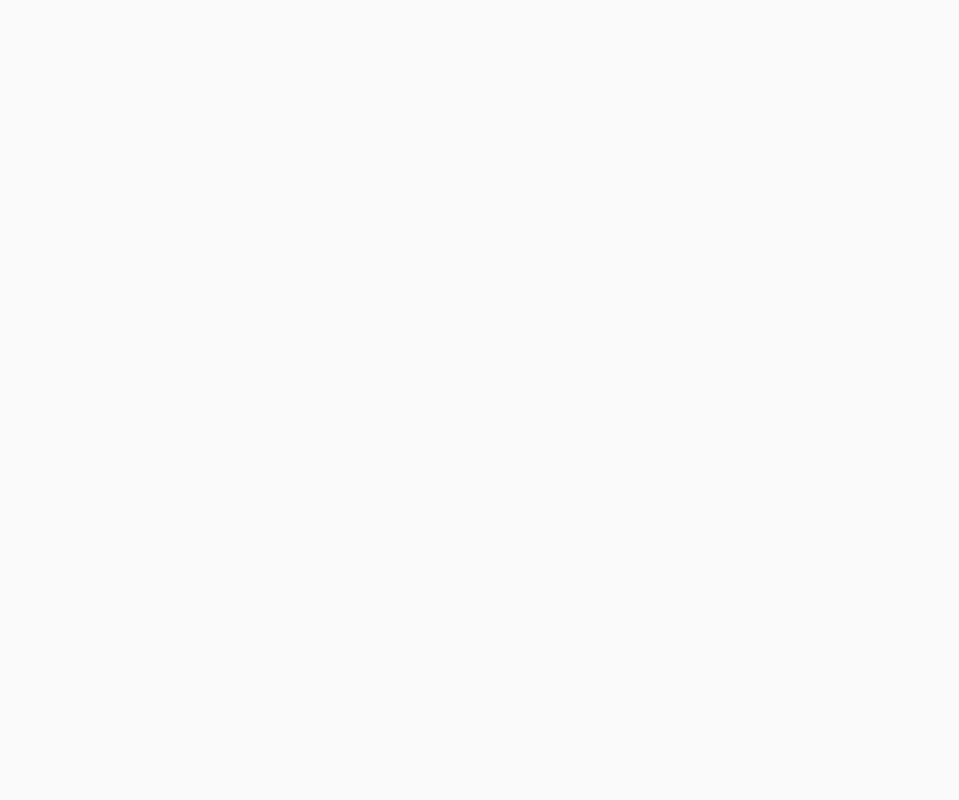
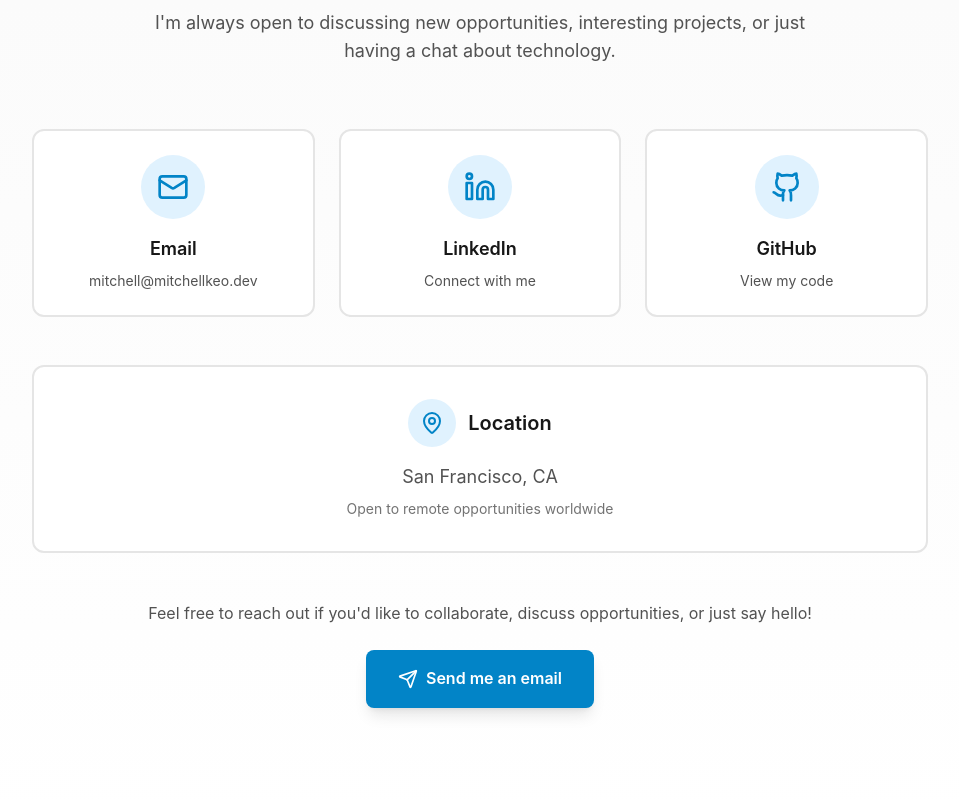
Before and after one commit to mitchellnkeo/portfolio, a React (Vite) app: page / in a window 1280 px wide. Shown: the part 7800-8600 px from the top of the page, without its empty margins (160-1119 px from the left). Before the commit the page ends 7709 px from the top, so only its background shows below. Built offline with nearby package versions, Linux system fonts and the light colour scheme.

Commit message:
Contact section

```diff
--- a/src/App.tsx
+++ b/src/App.tsx
@@ -5,6 +5,7 @@
 import Skills from './components/sections/Skills';
 import Projects from './components/sections/Projects';
 import Experience from './components/sections/Experience';
+import Contact from './components/sections/Contact';
 
 function App() {
   return (
@@ -16,7 +17,7 @@
         <Skills />
         <Projects />
         <Experience />
-        {/* More sections will be added here */}
+        <Contact />
       </main>
       <Footer />
     </div>
--- /dev/null
+++ b/src/components/sections/Contact.tsx
@@ -0,0 +1,116 @@
+import { Mail, Linkedin, Github, MapPin, Send } from 'lucide-react';
+import { socialLinks } from '../../data/socialLinks';
+
+const iconMap = {
+  github: Github,
+  linkedin: Linkedin,
+  mail: Mail,
+};
+
+export default function Contact() {
+  const emailLink = socialLinks.find(link => link.icon === 'mail');
+  const githubLink = socialLinks.find(link => link.icon === 'github');
+  const linkedinLink = socialLinks.find(link => link.icon === 'linkedin');
+
+  return (
+    <section id="contact" className="py-20 sm:py-24 lg:py-32 bg-gradient-to-b from-neutral-50 to-white">
+      <div className="max-w-7xl mx-auto px-4 sm:px-6 lg:px-8">
+        {/* Section Heading */}
+        <div className="text-center mb-16">
+          <h2 className="text-4xl sm:text-5xl font-bold text-neutral-900 mb-4">
+            Get In Touch
+          </h2>
+          <div className="w-24 h-1 bg-primary-600 mx-auto rounded-full mb-6"></div>
+          <p className="text-lg text-neutral-600 max-w-2xl mx-auto">
+            I'm always open to discussing new opportunities, interesting projects, or just having a chat about technology.
+          </p>
+        </div>
+
+        <div className="max-w-4xl mx-auto">
+          {/* Contact Information Cards */}
+          <div className="grid md:grid-cols-2 lg:grid-cols-3 gap-6 mb-12">
+            {/* Email */}
+            {emailLink && (
+              <a
+                href={emailLink.url}
+                className="group bg-white rounded-xl p-6 border-2 border-neutral-200 hover:border-primary-500 transition-all duration-300 hover:shadow-xl flex flex-col items-center text-center"
+              >
+                <div className="p-4 bg-primary-100 rounded-full mb-4 group-hover:bg-primary-600 transition-colors">
+                  <Mail className="w-8 h-8 text-primary-600 group-hover:text-white transition-colors" />
+                </div>
+                <h3 className="text-lg font-semibold text-neutral-900 mb-2">Email</h3>
+                <p className="text-neutral-600 text-sm break-all">
+                  {emailLink.url.replace('mailto:', '')}
+                </p>
+              </a>
+            )}
+
+            {/* LinkedIn */}
+            {linkedinLink && (
+              <a
+                href={linkedinLink.url}
+                target="_blank"
+                rel="noopener noreferrer"
+                className="group bg-white rounded-xl p-6 border-2 border-neutral-200 hover:border-primary-500 transition-all duration-300 hover:shadow-xl flex flex-col items-center text-center"
+              >
+                <div className="p-4 bg-primary-100 rounded-full mb-4 group-hover:bg-primary-600 transition-colors">
+                  <Linkedin className="w-8 h-8 text-primary-600 group-hover:text-white transition-colors" />
+                </div>
+                <h3 className="text-lg font-semibold text-neutral-900 mb-2">LinkedIn</h3>
+                <p className="text-neutral-600 text-sm">Connect with me</p>
+              </a>
+            )}
+
+            {/* GitHub */}
+            {githubLink && (
+              <a
+                href={githubLink.url}
+                target="_blank"
+                rel="noopener noreferrer"
+                className="group bg-white rounded-xl p-6 border-2 border-neutral-200 hover:border-primary-500 transition-all duration-300 hover:shadow-xl flex flex-col items-center text-center"
+              >
+                <div className="p-4 bg-primary-100 rounded-full mb-4 group-hover:bg-primary-600 transition-colors">
+                  <Github className="w-8 h-8 text-primary-600 group-hover:text-white transition-colors" />
+                </div>
+                <h3 className="text-lg font-semibold text-neutral-900 mb-2">GitHub</h3>
+                <p className="text-neutral-600 text-sm">View my code</p>
+              </a>
+            )}
+          </div>
+
+          {/* Location */}
+          <div className="bg-white rounded-xl p-8 border-2 border-neutral-200 text-center">
+            <div className="flex items-center justify-center gap-3 mb-4">
+              <div className="p-3 bg-primary-100 rounded-full">
+                <MapPin className="w-6 h-6 text-primary-600" />
+              </div>
+              <h3 className="text-xl font-semibold text-neutral-900">Location</h3>
+            </div>
+            <p className="text-lg text-neutral-600">
+              San Francisco, CA
+            </p>
+            <p className="text-sm text-neutral-500 mt-2">
+              Open to remote opportunities worldwide
+            </p>
+          </div>
+
+          {/* CTA Message */}
+          <div className="mt-12 text-center">
+            <p className="text-neutral-600 mb-6">
+              Feel free to reach out if you'd like to collaborate, discuss opportunities, or just say hello!
+            </p>
+            {emailLink && (
+              <a
+                href={emailLink.url}
+                className="inline-flex items-center gap-2 px-8 py-4 bg-primary-600 text-white rounded-lg font-semibold hover:bg-primary-700 transition-colors shadow-lg hover:shadow-xl"
+              >
+                <Send className="w-5 h-5" />
+                Send me an email
+              </a>
+            )}
+          </div>
+        </div>
+      </div>
+    </section>
+  );
+}
```
Also changed, not shown: 1 other file (tests, documents, lock files or other folders).
